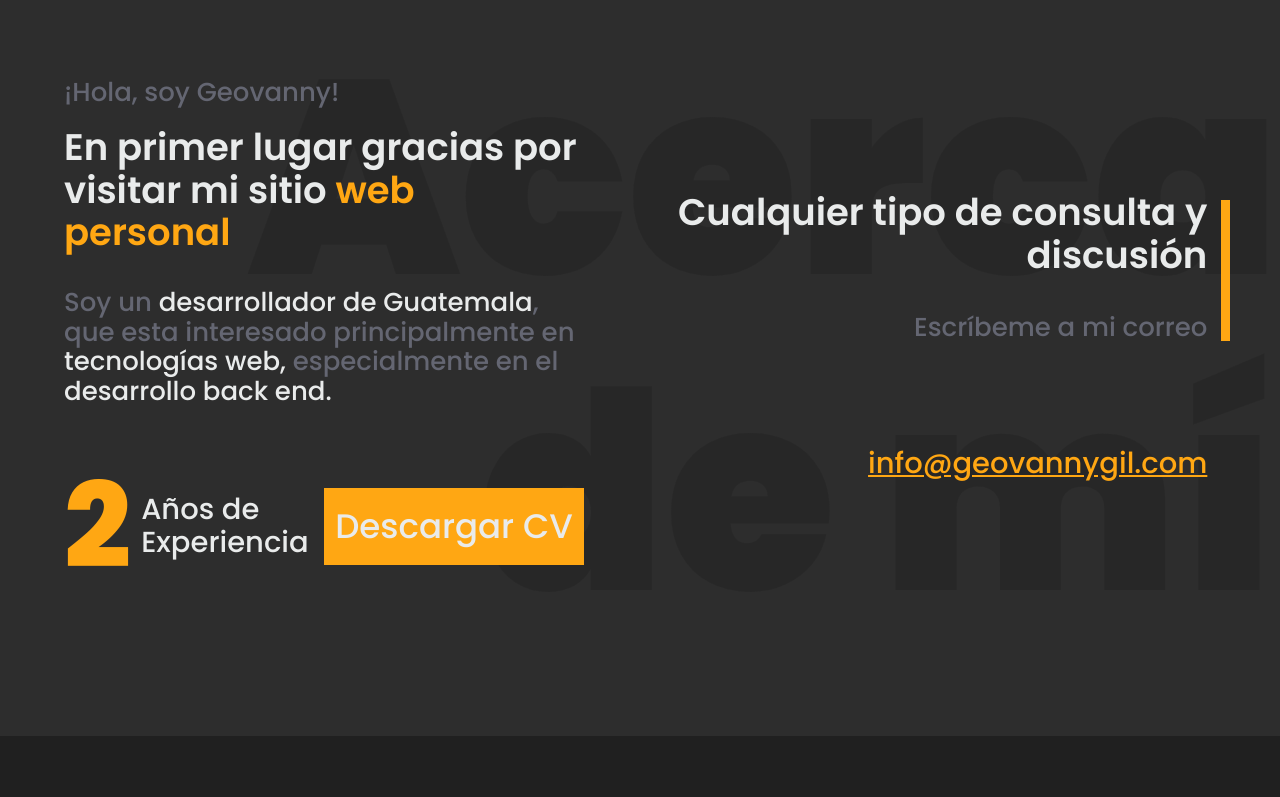
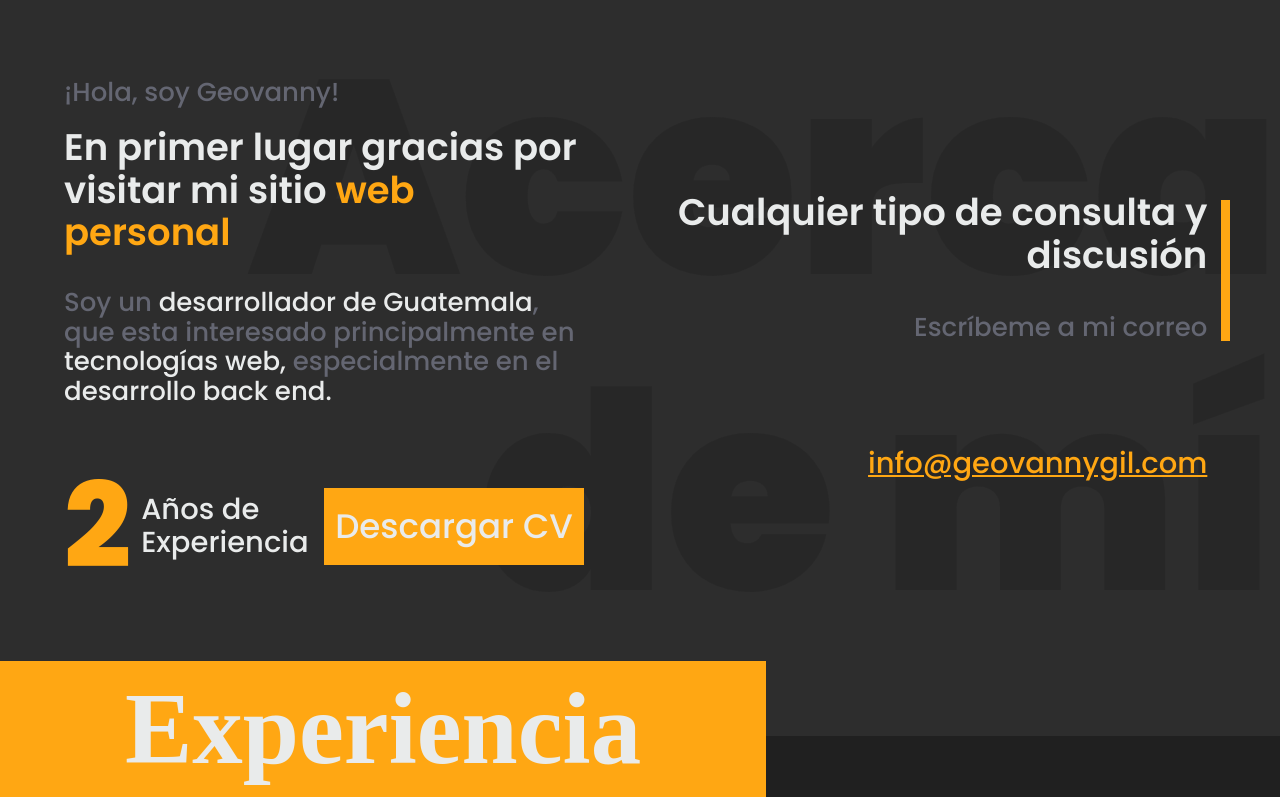
Before and after one commit to GeovannyGil/portfolio, a plain HTML site: page index.html in a window 1280 px wide. Shown: the part 864-1661 px from the top of the page. Before the commit the page ends 1600 px from the top, so only its background shows below. Drawn offline with Linux system fonts and the light colour scheme.

Commit message:
Se creo el titulo experiencia y se agrego los iconos de tecnologias, y el estilo

```diff
--- a/css/style.css
+++ b/css/style.css
@@ -370,6 +370,22 @@ div.pregunta-correo-content div.text-correo-personal a {
   color: var(--colorSecundario);
 }
 
+/*Estilo de sección de experiencia*/
+div.titulo-experiencia {
+  position: absolute;
+  background-color: var(--colorSecundario);
+  font: normal normal 800 101px "Gilroy";
+  color: var(--colorTitulo);
+  padding: 10px 125px;
+  left: 0;
+  margin-top: -75px;
+  /*
+  width: 802px;
+  height: 102px;
+  */
+}
+
+
 /*Responsivo*/
 @media (max-width: 1104px) {
   .home {
--- a/index.html
+++ b/index.html
@@ -116,8 +116,54 @@
         </div>
       </div>
       <div class="barrita">
+      </div>
+    </div>
+  </section>
+
+  <div class="titulo-experiencia animate__animated animate__fadeInRight">
+    Experiencia
+  </div>
+
+  <section class="experiencia" id="about">
+    <div class="max-width">
+      <div class="tecnologias-content">
 
       </div>
+      <!--
+        <div class="text-saludo">
+          ¡Hola, soy Geovanny!
+        </div>
+        <div class="text-agradecimiento">
+          En primer lugar gracias por visitar mi sitio <span>web personal</span>
+        </div>
+        <div class="text-intereses">
+          Soy un <span>desarrollador de Guatemala</span>, que esta interesado principalmente en <span>tecnologías
+            web,</span> especialmente en el <span>desarrollo back end.</span>
+        </div>
+        <div class="anios-experiencia">
+          <div class="n1">
+            <span>2</span>
+            <p>Años de <br> Experiencia</p>
+          </div>
+          <div class="n2">
+            <input type="button" value="Descargar CV">
+          </div>
+        </div>
+      </div>
+      <div class="pregunta-correo-content">
+        <div class="text-consulta">
+          Cualquier tipo de consulta y discusión
+        </div>
+        <div class="text-escribeme">
+          Escríbeme a mi correo
+        </div>
+        <div class="text-correo-personal">
+          <a href="">info@geovannygil.com</a>
+        </div>
+      </div>
+      <div class="barrita">
+
+     -->
     </div>
   </section>
 
```
Also changed, not shown: assets/Grupo 7.svg (added), assets/Grupo 8.svg (added), assets/Icon awesome-adobe.svg (added), assets/Icon awesome-aws.svg (added), assets/Icon awesome-docker.svg (added), assets/Icon awesome-git-alt.svg (added), assets/Icon awesome-html5.svg (added), assets/Icon awesome-js.svg (added), assets/Icon awesome-node-js.svg (added), assets/Icon awesome-npm.svg (added), assets/Icon awesome-vuejs.svg (added), assets/Icon simple-css3.svg (added), assets/Icon simple-electron.svg (added), assets/Icon simple-mongodb.svg (added), 4 more files.
